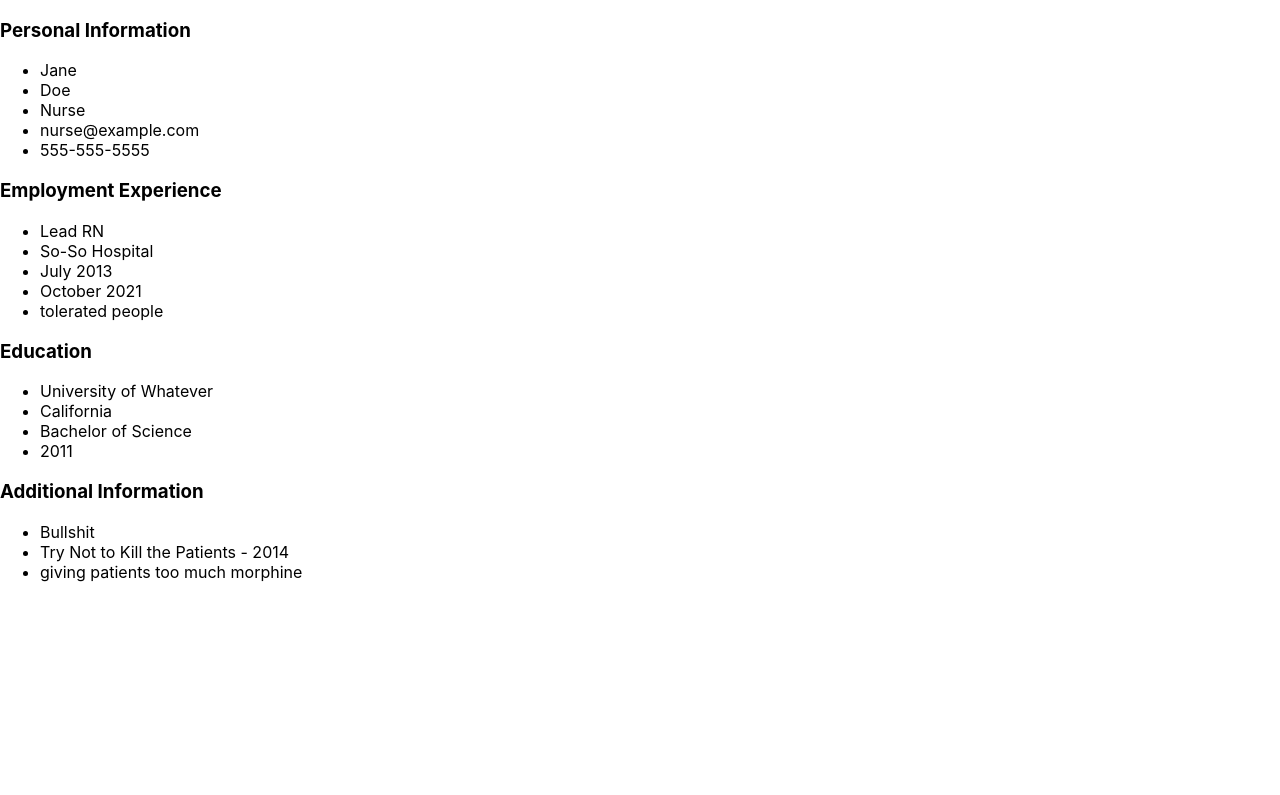
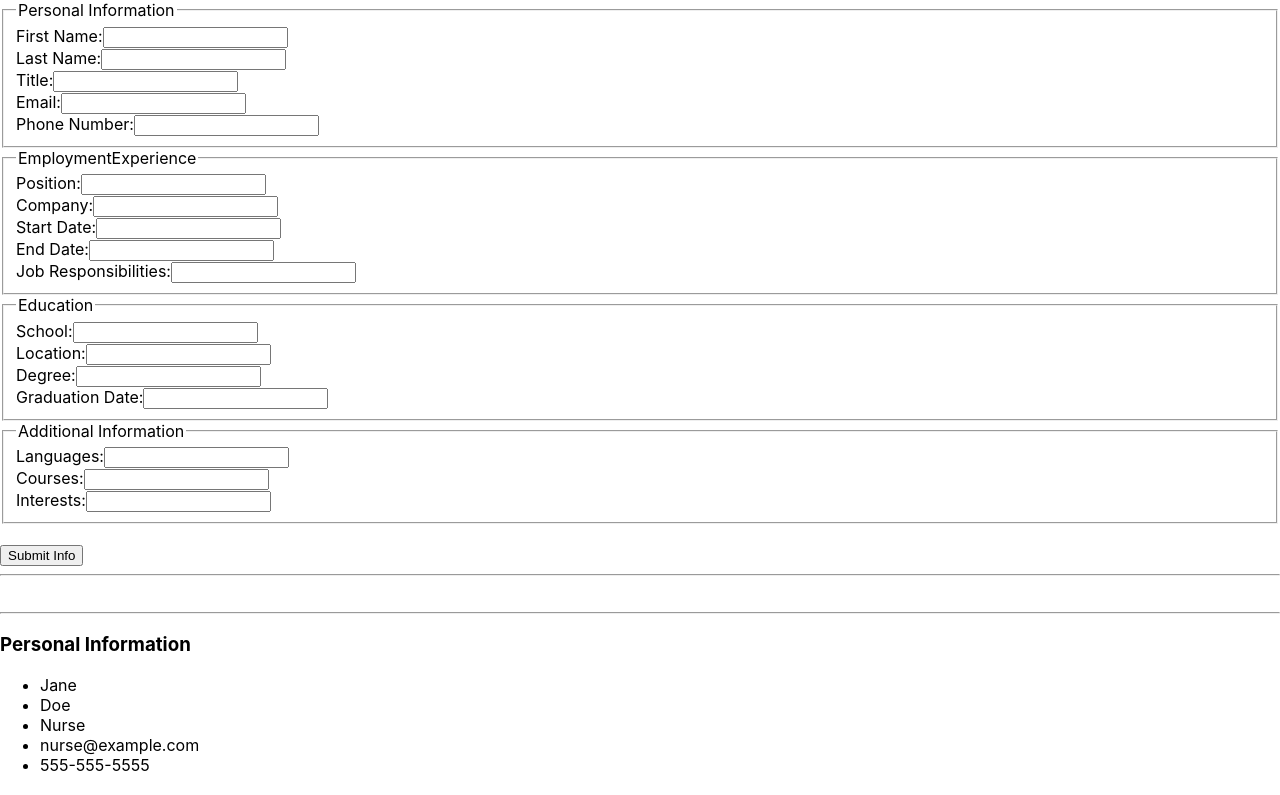
Before and after one commit to Danelle-Gunter/cv-project, a React (Create React App) app: page / in a window 1280 px wide. Shown: the top 795 px of the page. Built offline with nearby package versions, Linux system fonts and the light colour scheme.

Commit message:
Completed form on page

```diff
--- a/src/index.js
+++ b/src/index.js
@@ -34,7 +34,7 @@ class DisplayEmploymentExperience extends Component {
                     <li>{employmentInfo.company}</li>
                     <li>{employmentInfo.startDate}</li>
                     <li>{employmentInfo.endDate}</li>
-                    <li>{employmentInfo.whatDidYouDo[0]}</li>
+                    <li>{employmentInfo.jobRes[0]}</li>
                 </ul>
             </div>
         )
@@ -49,7 +49,7 @@ class DisplayEducation extends Component {
             <div>
                 <h3>Education</h3>
                 <ul>
-                    <li>{educationInfo.university}</li>
+                    <li>{educationInfo.school}</li>
                     <li>{educationInfo.location}</li>
                     <li>{educationInfo.degree}</li>
                     <li>{educationInfo.graduationDate}</li>
@@ -76,6 +76,193 @@ class DisplayAdditionalInfo extends Component {
     }
 }
 
+class PersonalInfoForm extends Component {
+    render() {
+        return (
+            <fieldset>
+                <legend>Personal Information</legend>
+                <label>
+                    First Name:
+                        <input
+                            name='firstName'
+                            type="text"
+                        />
+                </label>
+                <br />
+                <label>
+                    Last Name:
+                        <input
+                            name='lastName'
+                            type='text'
+                        />
+                </label>
+                <br />
+                <label>
+                    Title:
+                        <input
+                            name='title'
+                            type='text'
+                        />
+                </label>
+                <br />
+                <label>
+                    Email:
+                        <input
+                            name='email'
+                            type='text'
+                        />
+                </label>
+                <br />
+                <label>
+                    Phone Number:
+                        <input
+                            name='phoneNumber'
+                            type='text'
+                        />
+                </label>
+            </fieldset>
+        )
+    }
+}
+
+class EmploymentExperienceForm extends Component {
+    render() {
+        return (
+            <fieldset>
+                <legend>EmploymentExperience</legend>
+                <label>
+                    Position:
+                        <input
+                            name='position'
+                            type="text"
+                        />
+                </label>
+                <br />
+                <label>
+                    Company:
+                        <input
+                            name='company'
+                            type='text'
+                        />
+                </label>
+                <br />
+                <label>
+                    Start Date:
+                        <input
+                            name='startDate'
+                            type='text'
+                        />
+                </label>
+                <br />
+                <label>
+                    End Date:
+                        <input
+                            name='endDate'
+                            type='text'
+                        />
+                </label>
+                <br />
+                <label>
+                    Job Responsibilities:
+                        <input
+                            name='jobRes'
+                            type='text'
+                        />
+                </label>
+            </fieldset>
+        )
+    }
+}
+
+class EducationForm extends Component {
+    render() {
+        return (
+            <fieldset>
+                <legend>Education</legend>
+                <label>
+                    School:
+                        <input
+                            name='school'
+                            type="text"
+                        />
+                </label>
+                <br />
+                <label>
+                    Location:
+                        <input
+                            name='location'
+                            type='text'
+                        />
+                </label>
+                <br />
+                <label>
+                    Degree:
+                        <input
+                            name='degree'
+                            type='text'
+                        />
+                </label>
+                <br />
+                <label>
+                    Graduation Date:
+                        <input
+                            name='graduationDate'
+                            type='text'
+                        />
+                </label>
+            </fieldset>
+        )
+    }
+}
+
+class AdditionalInfoForm extends Component {
+    render() {
+        return (
+            <fieldset>
+                <legend>Additional Information</legend>
+                <label>
+                    Languages:
+                        <input
+                            name='languages'
+                            type="text"
+                        />
+                </label>
+                <br />
+                <label>
+                    Courses:
+                        <input
+                            name='courses'
+                            type='text'
+                        />
+                </label>
+                <br />
+                <label>
+                    Interests:
+                        <input
+                            name='interests'
+                            type='text'
+                        />
+                </label>
+            </fieldset>
+        )
+    }
+}
+
+class DisplayForm extends Component {
+    render() {
+        return (
+            <form>
+                <PersonalInfoForm />
+                <EmploymentExperienceForm />
+                <EducationForm />
+                <AdditionalInfoForm />
+                <br />
+                <button onClick={this.handleSubmit}>Submit Info</button>
+            </form>
+        )
+    }
+}
+
 class Main extends Component {
     constructor(props) {
         super(props);
@@ -84,6 +271,8 @@ class Main extends Component {
     render() {
         return (
             <div>
+                <DisplayForm />
+                <hr /> <br /> <hr />
                 <DisplayUserInfo user={this.props.user} />
                 <DisplayEmploymentExperience user={this.props.user} />
                 <DisplayEducation user={this.props.user} />
@@ -106,10 +295,10 @@ const USER = {
         company: 'So-So Hospital',
         startDate: 'July 2013',
         endDate: 'October 2021',
-        whatDidYouDo: ["tolerated people", "ate snacks", "didn't get paid enough"]
+        jobRes: ["tolerated people", "ate snacks", "didn't get paid enough"]
     },
     education: {
-        university: 'University of Whatever',
+        school: 'University of Whatever',
         location: 'California',
         degree: 'Bachelor of Science',
         graduationDate: '2011'
```
